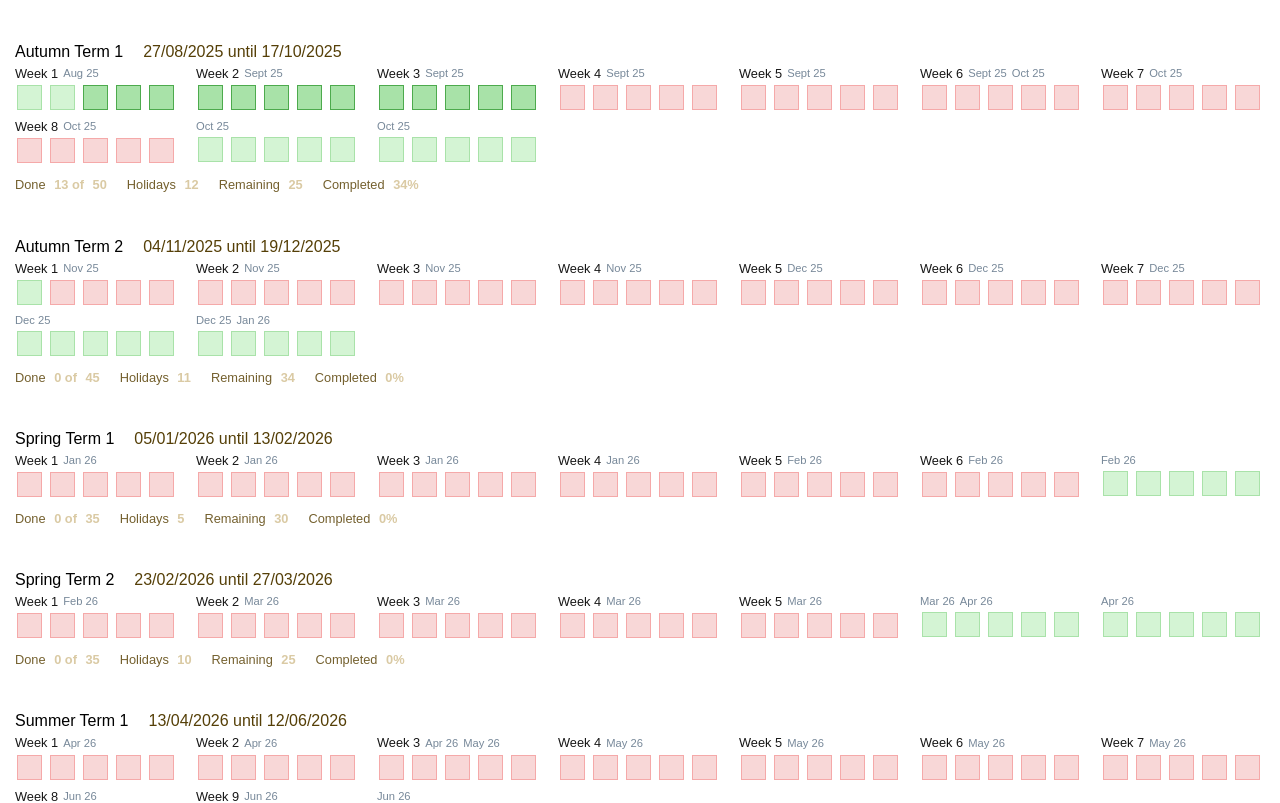
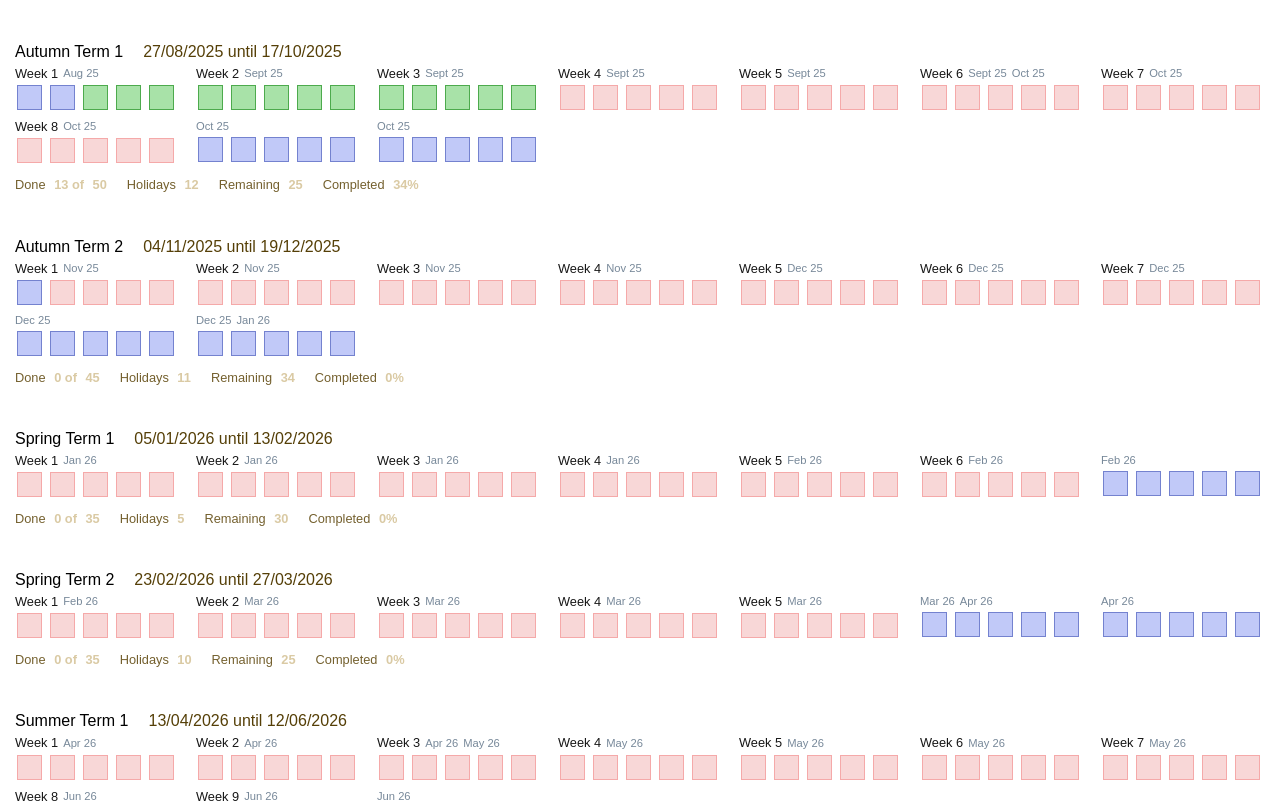
Before and after one commit to dnolan/freedom-vite, a React (Vite) app: page / in a window 1280 px wide. Shown: the top 803 px of the page. Built offline with nearby package versions, Linux system fonts and the light colour scheme; no server answers.

Commit message:
Fix colours

```diff
--- a/src/App.css
+++ b/src/App.css
@@ -3,34 +3,34 @@
   --day-completed-border: lightgreen;
   --day-future: #290505;
   --day-future-border: #9c1f1f;
-  --day-holiday: #144a14;
-  --day-holiday-border: #2c7a4a;
-  --day-text-holiday: #4ace66;
+  --day-holiday: #234674;
+  --day-holiday-border: #71a0dd;
+  --day-text-holiday: #71a0dd;
   --day-text-future: #9c1f1f;
   --day-text-completed: #ffffff;
   --text-primary: goldenrod;
-  --text-secondary: rgb(85, 63, 7);
+  --text-secondary: #553f07;
   --text-tertiary: lightslategray;
-  --term-status-text: rgb(116, 96, 46);
-  --term-status-value: rgb(167, 124, 16);
+  --term-status-text: #74602e;
+  --term-status-value: #a77c10;
 }
 
 @media (prefers-color-scheme: light) {
   :root {
-    --day-completed: rgb(168, 226, 168) ;
-    --day-completed-border: rgb(77, 170, 77);
+    --day-completed: #a8e2a8 ;
+    --day-completed-border: #4daa4d;
     --day-future: #f8d7d7;
     --day-future-border: #f5a9a9;
-    --day-holiday: #d4f4d4;
-    --day-holiday-border: #a9e2a9;
+    --day-holiday: #c1c9f8;
+    --day-holiday-border: #7482cf;
     --day-text-holiday: #1b6e1b;
     --day-text-future: #a94442;
-    --day-text-completed: #ffffff;
-    --text-primary: rgb(0, 0, 0);
-    --text-secondary: rgb(85, 63, 7);
+    --day-text-completed: #4daa4d;
+    --text-primary: #000000;
+    --text-secondary: #553f07;
     --text-tertiary: lightslategray;
-    --term-status-text: rgb(116, 96, 46);
-    --term-status-value: rgb(218, 202, 164);
+    --term-status-text: #74602e;
+    --term-status-value: #dacaa4;
   }
 }
 
@@ -97,7 +97,7 @@ div.term > .week > .days {
 .days .day.completed {
   border : 1px solid var(--day-completed-border);
   background-color: var(--day-completed);
-  color: white;
+  color: var(--day-text-completed);
 }
 
 .days  .day.holiday,
```
